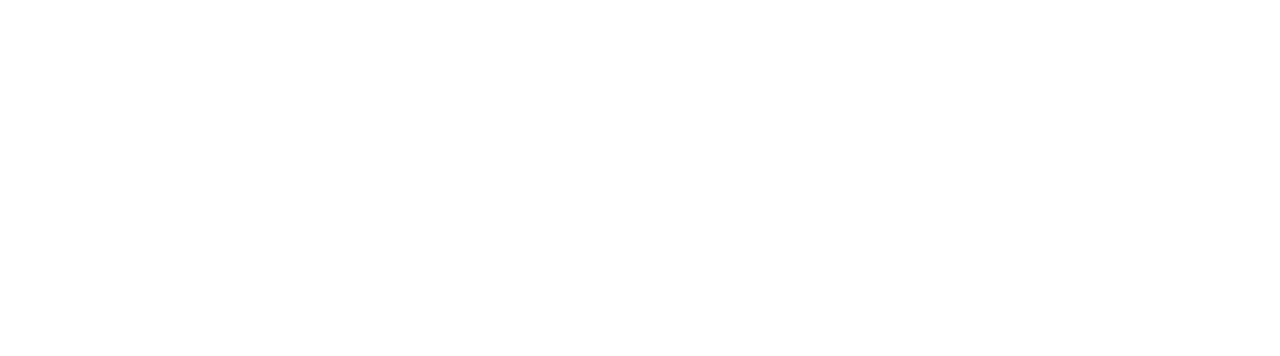
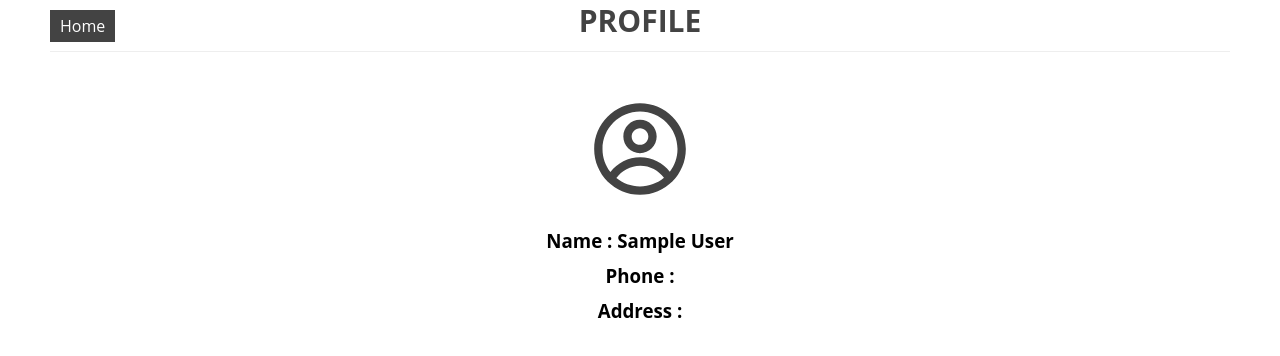
Before and after one commit to ManhAnNguyen/champ, a React (Create React App) app: page /profile in a window 1280 px wide. Before the commit this address had no page. Shown: the top 356 px of the page. Built offline with nearby package versions, Linux system fonts and the light colour scheme; sample sign-in values are in the browser's storage.

Commit message:
commit profile

```diff
--- a/src/App.tsx
+++ b/src/App.tsx
@@ -12,6 +12,7 @@ import { ToastContainer, toast } from "react-toastify";
 import "react-toastify/dist/ReactToastify.css";
 import { homeSelector } from "pages/Home/store";
 import Cart from "pages/Cart";
+import Profile from "pages/Profile";
 const App = () => {
   return (
     <>
@@ -22,6 +23,7 @@ const App = () => {
             <Route path="/" element={<Home />} />
           </Route>
           <Route path="/cart" element={<Cart />} />
+          <Route path="/profile" element={<Profile />} />
         </Routes>
         <Routes>
           <Route element={<LoginLayout />}>
--- a/src/components/Header/index.tsx
+++ b/src/components/Header/index.tsx
@@ -42,12 +42,16 @@ const Header = () => {
         {!!user ? (
           <>
             <WishListBtn />
-            <div className="header-top_item">
+            <Link
+              to="/profile"
+              style={{ textDecoration: "none" }}
+              className="header-top_item"
+            >
               <span className="icon">
                 <BsPersonCircle color="#434343" />
               </span>
               <span className="text">{user.name}</span>
-            </div>
+            </Link>
             <div
               className="header-top_item"
               style={{ marginLeft: "20px", cursor: "pointer" }}
--- a/src/components/Input/index.tsx
+++ b/src/components/Input/index.tsx
@@ -4,12 +4,17 @@ import styled from "styled-components";
 interface Props extends InputHTMLAttributes<HTMLInputElement> {
   label?: string;
   register?: any;
+  important?: boolean;
 }
 
-const Input = ({ label, register, ...rest }: Props) => {
+const Input = ({ label, register, important = false, ...rest }: Props) => {
   return (
     <SInput>
-      {label && <span className="label">{label}</span>}
+      {label && (
+        <h3 className="label">
+          {important && <span className="im">*</span>} {label}
+        </h3>
+      )}
       <input type="text" {...rest} {...register} />
     </SInput>
   );
@@ -24,6 +29,13 @@ const SInput = styled.div`
     font-size: 13px;
     color: #434343;
     margin-bottom: 5px;
+    font-weight: 500;
+    .im {
+      color: red;
+      font-size: 20px;
+      position: relative;
+      top: 5px;
+    }
   }
   input {
     border: 1px solid #eee;
--- /dev/null
+++ b/src/hooks/form/useFormPayment.ts
@@ -0,0 +1,70 @@
+import { requiredMessage } from "helpers/message";
+import { useCallback, useMemo } from "react";
+import * as yup from "yup";
+import { yupResolver } from "@hookform/resolvers/yup";
+import { useForm } from "react-hook-form";
+import { TPaymentFormData } from "types/form/payment";
+import { useAppDispatch, useAppSelector } from "redux/hook";
+import { handleDeleteAllCart, homeSelector } from "pages/Home/store";
+import { toast } from "react-toastify";
+import { useNavigate } from "react-router-dom";
+
+function useFormPayment() {
+  const navigate = useNavigate();
+  const { carts } = useAppSelector(homeSelector);
+  const dispatch = useAppDispatch();
+  const validationSchema = useMemo(
+    () =>
+      yup.object().shape({
+        name: yup.string().required(requiredMessage("username")),
+        phone: yup.string().required(requiredMessage("phone")),
+        address: yup.string().required(requiredMessage("address")),
+        voucher: yup.string(),
+      }),
+    []
+  );
+
+  const {
+    register,
+    handleSubmit,
+    watch,
+    control,
+    formState: { errors },
+    setValue,
+  } = useForm<TPaymentFormData>({
+    resolver: yupResolver(validationSchema),
+  });
+
+  const onSubmit = useCallback((data: TPaymentFormData) => {
+    const currentUser = JSON.parse(localStorage.getItem("currentUser")!);
+    const order = {
+      user: {
+        ...currentUser,
+        ...data,
+      },
+      time: new Date(),
+      carts,
+    };
+
+    const historyOrder = localStorage.getItem("historyOrder")
+      ? JSON.parse(localStorage.getItem("historyOrder")!)
+      : [];
+
+    localStorage.setItem(
+      "historyOrder",
+      JSON.stringify([...historyOrder, order])
+    );
+    dispatch(handleDeleteAllCart());
+    toast.success("Thank you for your purchase");
+    navigate("/profile");
+  }, []);
+  return {
+    register,
+    watch,
+    errors,
+    setValue,
+    onSubmit: handleSubmit(onSubmit),
+  };
+}
+
+export default useFormPayment;
--- a/src/hooks/form/useFormRegister.ts
+++ b/src/hooks/form/useFormRegister.ts
@@ -16,7 +16,6 @@ function useFormRegister() {
         name: yup
           .string()
           .required(requiredMessage("username"))
-          // .matches(REGEX_NAME, invalidMessage("username"))
           .test(
             "username",
             invalidMessage("username"),
@@ -26,7 +25,7 @@ function useFormRegister() {
           .string()
           .matches(REGEX_PHONE, invalidMessage("phone"))
           .required(requiredMessage("phone")),
-        address: yup.string(),
+        address: yup.string().required(requiredMessage("address")),
         password: yup
           .string()
           .matches(REGEX_PASSWORD, invalidMessage("password"))
@@ -64,7 +63,10 @@ function useFormRegister() {
       ? JSON.parse(localStorage.getItem("users")!)
       : [];
 
-    localStorage.setItem("users", JSON.stringify([...users, data]));
+    localStorage.setItem(
+      "users",
+      JSON.stringify([...users, { ...data, id: new Date() }])
+    );
 
     toast.success("Register successffully");
     navigate("/signin");
--- a/src/pages/Cart/FormIno/Payment.tsx
+++ b/src/pages/Cart/FormIno/Payment.tsx
@@ -1,6 +1,8 @@
+import MessageError from "components/Error/ErrorForm";
 import Input from "components/Input";
+import useFormPayment from "hooks/form/useFormPayment";
 import { handleDeleteAllCart } from "pages/Home/store";
-import React from "react";
+import React, { useEffect } from "react";
 import { useNavigate } from "react-router-dom";
 import { toast } from "react-toastify";
 import { useAppDispatch } from "redux/hook";
@@ -9,28 +11,50 @@ import styled from "styled-components";
 const Payment = () => {
   const navigate = useNavigate();
   const dispatch = useAppDispatch();
-  const payment = () => {
-    navigate("/");
-    dispatch(handleDeleteAllCart());
-    toast.success("Thank you for your purchase");
-  };
+  const { register, watch, errors, setValue, onSubmit } = useFormPayment();
+
+  useEffect(() => {
+    const currentUser = JSON.parse(localStorage.getItem("currentUser")!);
+    setValue("name", currentUser.name);
+    setValue("phone", currentUser.phone);
+    setValue("address", currentUser.address);
+  }, []);
+
   return (
-    <SPayment>
+    <SPayment onSubmit={onSubmit}>
       <div className="input">
-        <Input label="Họ và tên" />
+        <Input
+          label="Họ và tên"
+          register={{
+            ...register("name"),
+          }}
+        />
+        <MessageError name="name" errors={errors} />
       </div>
       <div className="input">
-        <Input label="Số điện thoại" />
+        <Input
+          label="Số điện thoại"
+          register={{
+            ...register("phone"),
+          }}
+        />{" "}
+        <MessageError name="phone" errors={errors} />
       </div>
       <div className="input">
-        <Input label="Địa chỉ nhận hàng" />
+        <Input
+          label="Địa chỉ nhận hàng"
+          register={{
+            ...register("address"),
+          }}
+        />
+        <MessageError name="address" errors={errors} />
       </div>
       <div className="input">
         <Input label="Mã voucher" />
       </div>
 
       <div className="button-wrapper">
-        <button onClick={payment}>Thanh toán</button>
+        <button type="submit">Thanh toán</button>
       </div>
     </SPayment>
   );
@@ -38,7 +62,7 @@ const Payment = () => {
 
 export default Payment;
 
-const SPayment = styled.div`
+const SPayment = styled.form`
   padding-top: 10px;
   .input {
     margin-bottom: 10px;
--- /dev/null
+++ b/src/pages/Profile/index.tsx
@@ -0,0 +1,33 @@
+import React, { useEffect, useState } from "react";
+import { Link } from "react-router-dom";
+import { SProfile } from "./styles";
+import { CgProfile } from "react-icons/cg";
+
+const Profile = () => {
+  const [user, setUser] = useState<any>(null);
+
+  useEffect(() => {
+    const currentUser = JSON.parse(localStorage.getItem("currentUser")!);
+    setUser(currentUser);
+  }, []);
+
+  if (!user) return <></>;
+  return (
+    <SProfile className="container">
+      <div className="profile-top">
+        <Link to="/">Home</Link>
+        <h3 className="title">PROFILE</h3>
+      </div>
+      <div className="content">
+        <span className="icon">
+          <CgProfile />
+        </span>
+        <h3 className="info_item">Name : {user.name}</h3>
+        <h3 className="info_item">Phone : {user.phone}</h3>
+        <h3 className="info_item">Address : {user.address}</h3>
+      </div>
+    </SProfile>
+  );
+};
+
+export default Profile;
--- /dev/null
+++ b/src/pages/Profile/styles.ts
@@ -0,0 +1,41 @@
+import styled from "styled-components";
+
+export const SProfile = styled.div`
+  .profile-top {
+    border-bottom: 1px solid #eee;
+    padding-bottom: 10px;
+    position: relative;
+    a {
+      text-decoration: none;
+      padding: 5px 10px;
+      color: white;
+      background-color: #434343;
+      position: absolute;
+      top: 50%;
+      transform: translateY(-50%);
+    }
+    .title {
+      text-align: center;
+      font-size: 30px;
+      color: #434343;
+    }
+  }
+  .content {
+    margin-top: 40px;
+    display: flex;
+    flex-direction: column;
+    align-items: center;
+    .icon {
+      font-size: 100px;
+      color: #434343;
+    }
+    .info_item {
+      margin-bottom: 10px;
+      &:first-child {
+        margin-top: 50px;
+        font-size: 22px;
+        color: #434343;
+      }
+    }
+  }
+`;
--- a/src/pages/Register/index.tsx
+++ b/src/pages/Register/index.tsx
@@ -16,6 +16,7 @@ const Register = () => {
         <div className="input">
           <Input
             label="Username"
+            important={true}
             register={{
               ...register("name"),
             }}
@@ -25,6 +26,7 @@ const Register = () => {
         <div className="input">
           <Input
             label="Phone"
+            important={true}
             register={{
               ...register("phone"),
             }}
@@ -35,6 +37,7 @@ const Register = () => {
         <div className="input">
           <Input
             label="Address"
+            important={true}
             register={{
               ...register("address"),
             }}
@@ -44,6 +47,7 @@ const Register = () => {
         <div className="input">
           <Input
             label="Password"
+            important={true}
             register={{
               ...register("password"),
             }}
@@ -60,6 +64,7 @@ const Register = () => {
         <div className="input">
           <Input
             label="Confirmation"
+            important={true}
             register={{
               ...register("confirmation"),
             }}
--- /dev/null
+++ b/src/types/form/payment.ts
@@ -0,0 +1,6 @@
+export type TPaymentFormData = {
+  name: string;
+  phone: string;
+  address: string;
+  voucher: string;
+};
```
